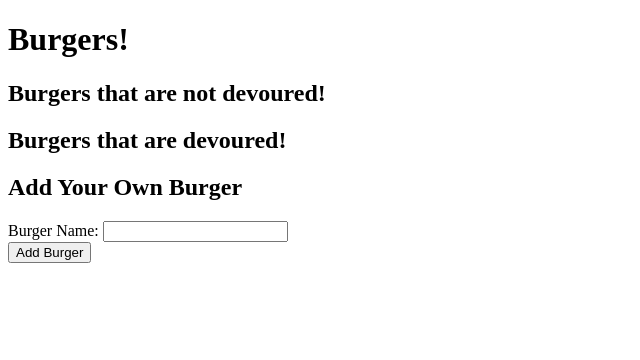
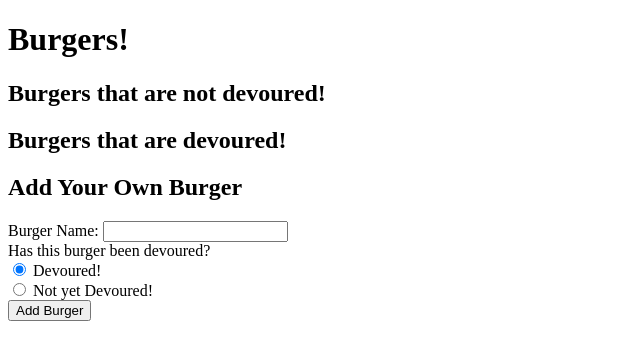
Before and after one commit to naywilkins512/Burger-App, a Node server app: page / in a window 1280 px wide. Shown: the top 360 px of the page, without its empty margins (0-640 px from the left). Run offline with Node 20, Linux system fonts and the light colour scheme; data that the repository does not hold is empty; some libraries are stand-ins or nearby versions.

Commit message:
adds checkbox to index

```diff
--- a/views/index.handlebars
+++ b/views/index.handlebars
@@ -29,5 +29,11 @@
     <input type="text" id="newBurger" name="burger_name">
   </div>
 
+    <div class="form-group">
+    <label for="devour">Has this burger been devoured?</label><br>
+    <input type="radio" name="devoured" value="1" checked> Devoured!<br>
+    <input type="radio" name="devoured" value="0"> Not yet Devoured!
+  </div>
+
   <button type="submit">Add Burger</button>
 </form>
```
